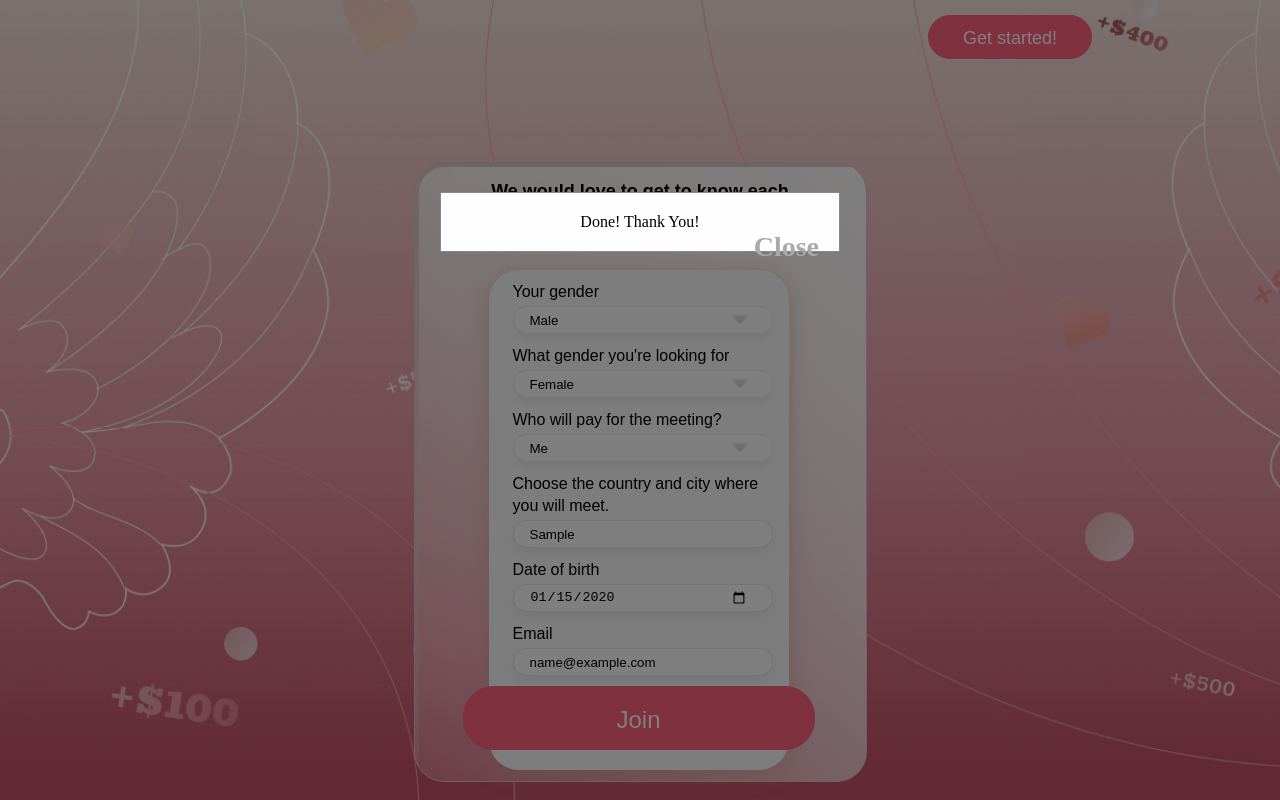
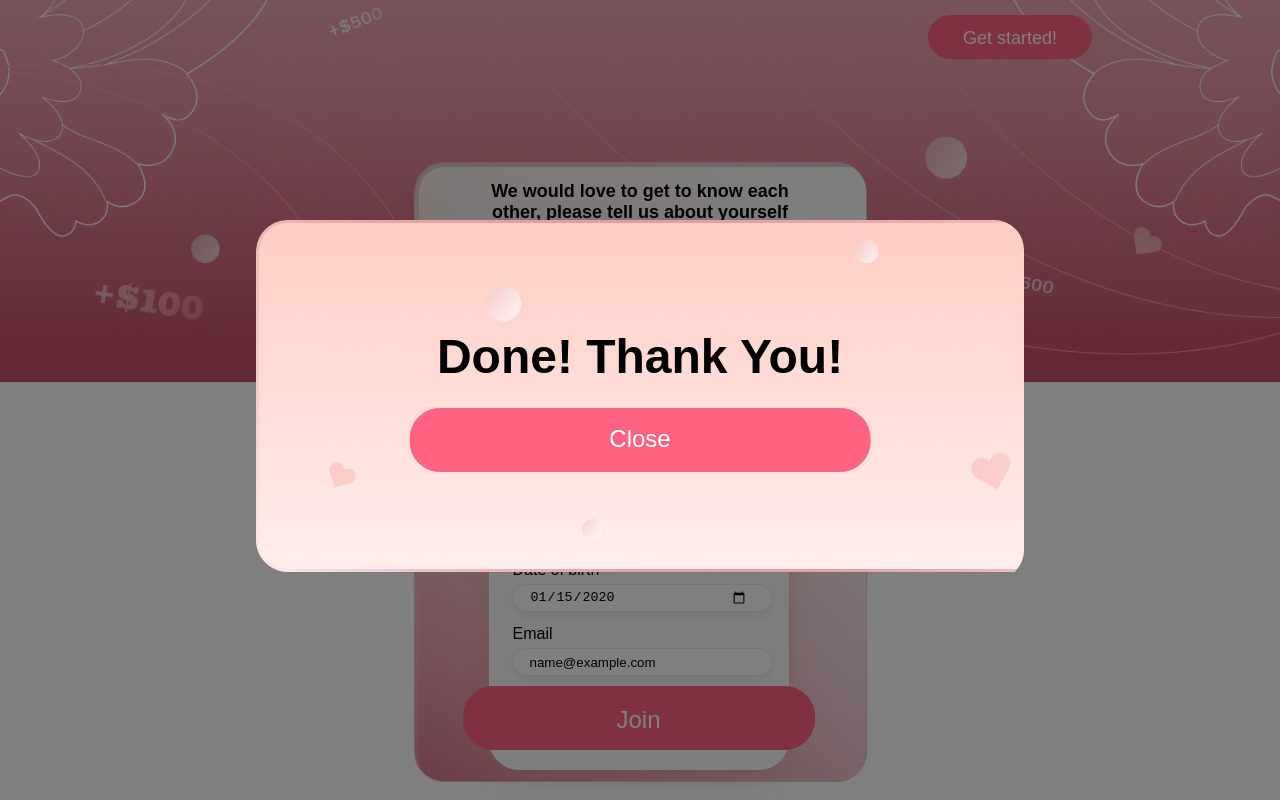
Before and after one commit to loolo2023/loolo_app, a plain HTML site: page index.html in a window 1280 px wide. Both pictures are taken after typing "Sample", "2020-01-15", "name@example.com" into the empty fields and a click on the button "Join". Shown: the part 2038-2838 px from the top of the page. Drawn offline with nearby package versions, Linux system fonts and the light colour scheme; no server answers; a web font is replaced by a local one.

Commit message:
add css and create js

```diff
--- a/index.html
+++ b/index.html
@@ -102,7 +102,7 @@
                   />
                   <span class="error-message" style="display: none;">Please fill out this field.</span>
                 </div>
-                <button type="submit" id="submitButton">Join</button>
+                <button type="submit" id="submitButton"class="active">Join</button>
               </div>
             </form>
           </div>
--- a/script.js
+++ b/script.js
@@ -52,7 +52,8 @@ function handleFormSubmit(event) {
 
   if (validateForm()) {
     submitButton.disabled = true;
-    displayModal();
+    submitButton.classList.add("disabled");
+    submitButton.classList.remove("active");
     const formData = {
       gender: document.getElementById("genderSelect").value,
       lookingForGender: document.getElementById("genderSelect2").value,
@@ -74,6 +75,9 @@ function handleFormSubmit(event) {
       })
       .finally(() => {
         submitButton.disabled = false;
+        submitButton.classList.remove("disabled");
+        submitButton.classList.add("active");
+        displayModal();
       });
   }
 }
--- a/style.css
+++ b/style.css
@@ -110,7 +110,7 @@ main {
 .main {
   background-image: url("/image/Frame\ 91.jpg");
   background-repeat: no-repeat;
-  background-size: cover;
+  background-size: 100% auto;
   min-height: 100%;
 }
 .first-block-head {
@@ -261,7 +261,7 @@ form p {
   padding: 0 24px 0 16px;
 }
 
-.form-inputs button {
+.active {
   border-radius: 30px;
   background: #ff6381;
   margin-top: 24px;
@@ -279,12 +279,29 @@ form p {
   transform: translateX(-50%);
   cursor: pointer;
 }
-.form-inputs button:hover {
+.active:hover {
   background: #e94666;
   border: 1px solid #e94666;
   transition: background 0.3s, border 0.3s;
 }
-
+.disabled {
+  border-radius: 30px;
+  margin-top: 24px;
+  padding: 0px 24px;
+  color: white;
+  width: 352px;
+  height: 64px;
+  font-size: 24px;
+  font-weight: 500;
+  font-family: "Noto Sans Hebrew", sans-serif;
+  position: absolute;
+  bottom: 20px;
+  left: 50%;
+  transform: translateX(-50%);
+  background-color: #ffa1b3;
+  border: 1px solid #ffa1b3;
+  cursor: not-allowed;
+}
 .form-group select {
   width: 352px;
   height: 40px;
@@ -321,32 +338,54 @@ form p {
   top: 0;
   width: 100%;
   height: 100%;
+  background-color: rgba(0, 0, 0, 0.5);
+}
+.modal-content {
+  position: absolute;
+  left: 50%;
+  top: 50%;
+  transform: translate(-50%, -50%);
+  width: 60%;
+  max-height: 80%;
   overflow: auto;
-  background-color: rgba(0, 0, 0, 0.5);
-}
-.modal-content {
-  background-color: #fefefe;
-  margin: 15% auto;
-  padding: 20px;
-  border: 1px solid #888;
-  width: 80%;
-  max-width: 400px;
+  background-image: url("/image/Frame\ 122.png");
+  background-repeat: no-repeat;
+  padding: 109px 0px 108px 0px;
   text-align: center;
+  color: #000;
+  font-family: "Rokkitt", sans-serif;
+  font-size: 48px;
+  font-weight: 700;
+  border-radius: 30px;
 }
 
 .close {
-  color: #aaa;
-  float: right;
-  font-size: 28px;
-  font-weight: bold;
-}
-
+  display: block;
+  position: relative;
+  border-radius: 30px;
+  background: #ff6381;
+  margin-top: 24px;
+  padding: 12px 24px;
+  color: white;
+  width: 60%;
+  height: 64px;
+  border: 1px solid #ff6381;
+  font-size: 24px;
+  font-weight: 500;
+  font-family: "Noto Sans Hebrew", sans-serif;
+  align-items: center;
+  left: 50%;
+  transform: translateX(-50%);
+  cursor: pointer;
+}
 .close:hover,
 .close:focus {
-  color: black;
-  text-decoration: none;
+  background: #e94666;
+  border: 1px solid #e94666;
+  transition: background 0.3s, border 0.3s;
   cursor: pointer;
 }
+
 @media only screen and (max-width: 404px) {
   .first-block-main {
     font-family: "Rokkitt", sans-serif;
```
Also changed, not shown: image/Frame 122.png (added).
